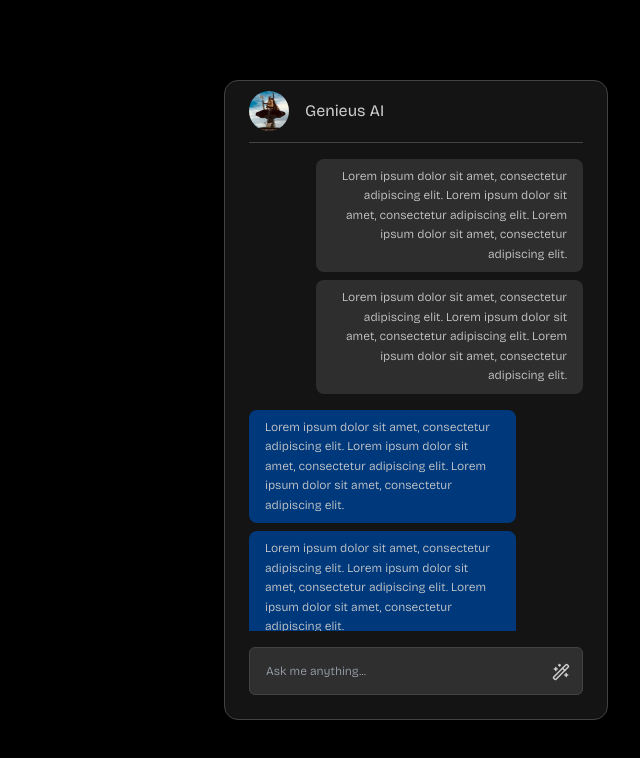
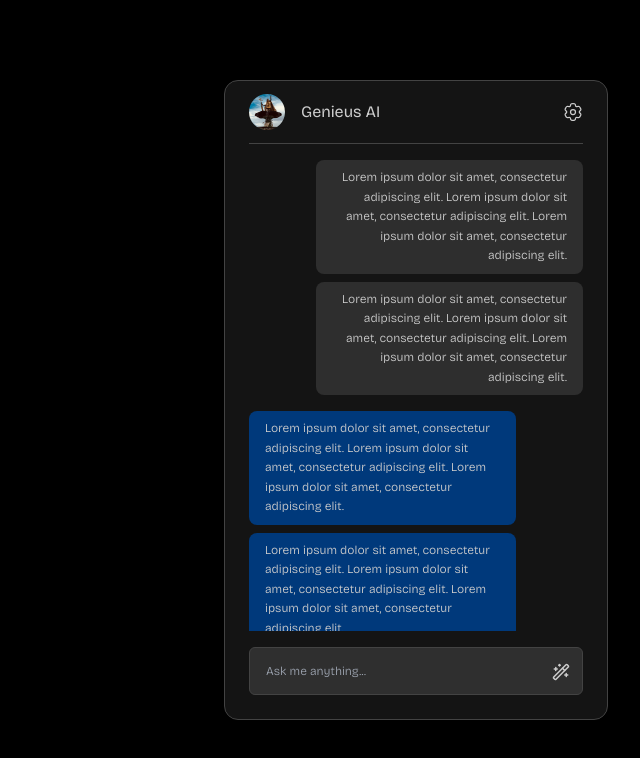
Before and after one commit to worldofchami/GenieusAI, a Next.js app: page /chat in a window 1280 px wide. Shown: the top 758 px of the page, without its empty margins (640-1280 px from the left). Built offline with nearby package versions, Linux system fonts and the light colour scheme.

Commit message:
Finishing up base styling

```diff
--- a/app/(util)/components.tsx
+++ b/app/(util)/components.tsx
@@ -57,7 +57,7 @@ export const GenieusChatBubble: FunctionComponent<ChatBubbleProps & PropsWithChi
 export const ChatContainer = ({ children }: PropsWithChildren) => {
     return (
         <>
-        <div className="w-fit h-full flex flex-col gap-y-2 overflow-auto">
+        <div className="w-fit h-full flex flex-col gap-y-2 overflow-auto pt-4 pb-2 mb-4">
             {children}
         </div>
         </>
--- a/app/chat/page.tsx
+++ b/app/chat/page.tsx
@@ -1,23 +1,57 @@
 import Image from "next/image";
+import Link from "next/link";
 import { UserChatBubble, TextInput, ChatContainer, GenieusChatBubble } from "../(util)/components";
 
 export default async function Page() {
     return (
         <>
-        <section className="w-96 h-[80vh] bg-bg px-6 pb-6 flex flex-col gap-y-4 absolute my-auto top-0 bottom-0 right-8 rounded-lg border-[1px] border-contrast">
-            <div className="w-full h-20 flex gap-x-4 items-center border-b-[1px] border-contrast">
-                <div className="w-10 h-10 rounded-full">
+        <section className="w-96 h-[80vh] bg-bg px-6 pb-6 flex flex-col absolute my-auto top-0 bottom-0 right-8 rounded-lg border-[1px] border-contrast">
+            <div className="w-full h-20 flex items-center gap-x-4 border-b-[1px] border-contrast relative">
+                <div className="w-9 h-9 rounded-full">
                     <Image
                         src="/images/genieus.jpeg"
                         alt="Picture of Genieus"
-                        width={40}
-                        height={40}
+                        width={36}
+                        height={36}
                         className="w-full h-full rounded-full"
                     />
                 </div>
                 <h1>Genieus AI</h1>
+                <Link href="/settings">
+                    <Image
+                        src="/icons/cog.svg"
+                        alt="Your Settings"
+                        width={20}
+                        height={20}
+                        className="w-5 h-5 absolute right-0 my-auto top-0 bottom-0"
+                    />
+                </Link>
             </div>
             <ChatContainer>
+                <UserChatBubble>
+                Lorem ipsum dolor sit amet, consectetur adipiscing elit. Lorem ipsum dolor sit amet, consectetur adipiscing elit. Lorem ipsum dolor sit amet, consectetur adipiscing elit.
+                </UserChatBubble>
+                <UserChatBubble>
+                Lorem ipsum dolor sit amet, consectetur adipiscing elit. Lorem ipsum dolor sit amet, consectetur adipiscing elit. Lorem ipsum dolor sit amet, consectetur adipiscing elit.
+                </UserChatBubble>
+                <GenieusChatBubble>
+                Lorem ipsum dolor sit amet, consectetur adipiscing elit. Lorem ipsum dolor sit amet, consectetur adipiscing elit. Lorem ipsum dolor sit amet, consectetur adipiscing elit.
+                </GenieusChatBubble>
+                <GenieusChatBubble>
+                Lorem ipsum dolor sit amet, consectetur adipiscing elit. Lorem ipsum dolor sit amet, consectetur adipiscing elit. Lorem ipsum dolor sit amet, consectetur adipiscing elit.
+                </GenieusChatBubble>
+                <UserChatBubble>
+                Lorem ipsum dolor sit amet, consectetur adipiscing elit. Lorem ipsum dolor sit amet, consectetur adipiscing elit. Lorem ipsum dolor sit amet, consectetur adipiscing elit.
+                </UserChatBubble>
+                <UserChatBubble>
+                Lorem ipsum dolor sit amet, consectetur adipiscing elit. Lorem ipsum dolor sit amet, consectetur adipiscing elit. Lorem ipsum dolor sit amet, consectetur adipiscing elit.
+                </UserChatBubble>
+                <GenieusChatBubble>
+                Lorem ipsum dolor sit amet, consectetur adipiscing elit. Lorem ipsum dolor sit amet, consectetur adipiscing elit. Lorem ipsum dolor sit amet, consectetur adipiscing elit.
+                </GenieusChatBubble>
+                <GenieusChatBubble>
+                Lorem ipsum dolor sit amet, consectetur adipiscing elit. Lorem ipsum dolor sit amet, consectetur adipiscing elit. Lorem ipsum dolor sit amet, consectetur adipiscing elit.
+                </GenieusChatBubble>
                 <UserChatBubble>
                 Lorem ipsum dolor sit amet, consectetur adipiscing elit. Lorem ipsum dolor sit amet, consectetur adipiscing elit. Lorem ipsum dolor sit amet, consectetur adipiscing elit.
                 </UserChatBubble>
--- a/app/globals.css
+++ b/app/globals.css
@@ -10,6 +10,7 @@
 @layer base {
 	html {
 		background: black;
+		scrollbar-width: 0 !important;
 	}
 
 	body {
@@ -57,6 +58,10 @@ a {
 	outline: 0;
 }
 
-.user_cb + .genieus_cb {
+.user_cb + .genieus_cb, .genieus_cb + .user_cb {
 	@apply mt-2;
 }
+
+::-webkit-scrollbar {
+	display: none !important;
+}
```
Also changed, not shown: public/icons/cog.svg (added).
